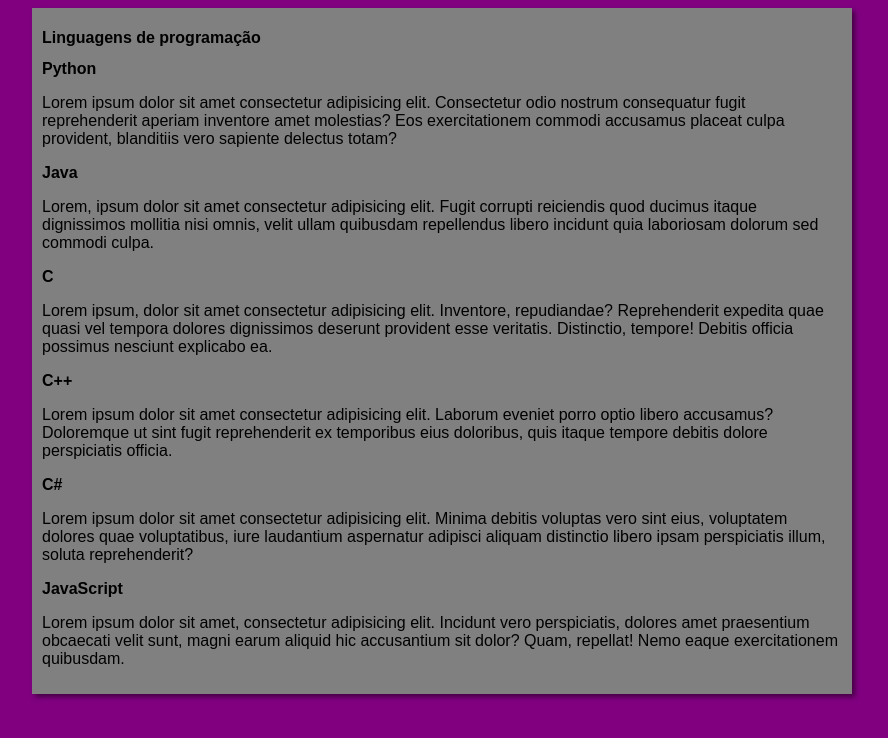
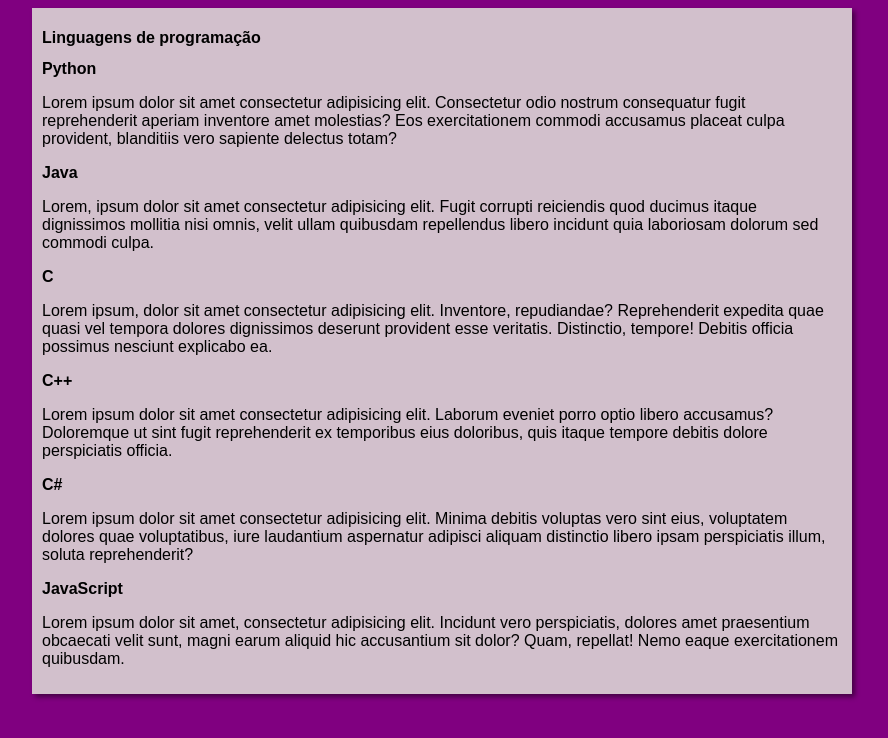
Before and after one commit to eduardoranucci/projeto-site, a plain HTML site: page index.html in a window 1280 px wide. Shown: the whole page, without its empty margins (198-1086 px from the left). Drawn offline with Linux system fonts and the light colour scheme.

Commit message:
Update style.css

```diff
--- a/estilos/style.css
+++ b/estilos/style.css
@@ -8,7 +8,7 @@ body {
 }
 
 main {
-    background-color: grey;
+    background-color: rgba(219, 212, 212, 0.904);
     width: 800px;
     margin: auto;
     padding: 10px;
```
